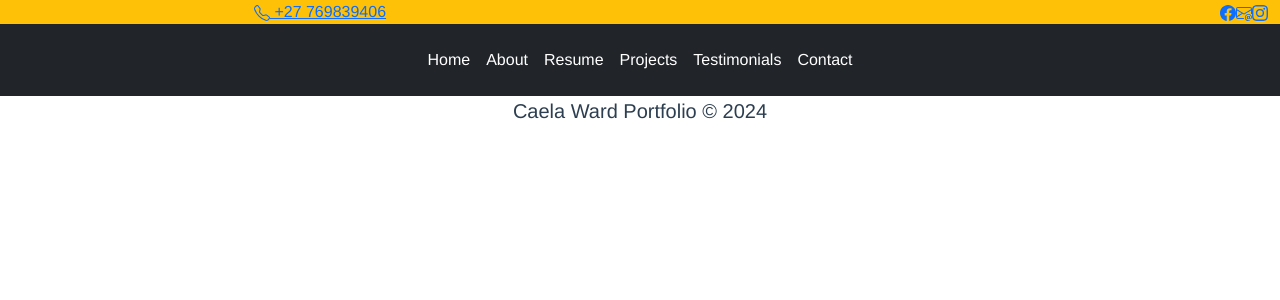
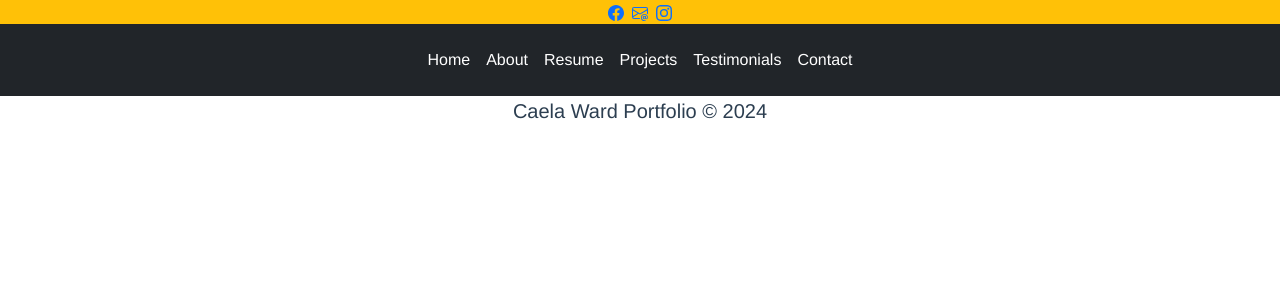
Before and after one commit to caelaward/vue-portfolio, a Vue app: page / in a window 1280 px wide. Shown: the top 300 px of the page. Built offline with nearby package versions, Linux system fonts and the light colour scheme.

Commit message:
changed top of nav

```diff
--- a/src/components/NavComp.vue
+++ b/src/components/NavComp.vue
@@ -2,18 +2,18 @@
 
 <div class="container-fluid bg-warning">
 <div class="row justify-content-between">
-<div class="col ">
+<!-- <div class="col ">
 <p class="mb-0 phone"><span class="fa fa-phone"></span> <a href="#"><svg xmlns="http://www.w3.org/2000/svg" width="16" height="16" fill="currentColor" class="bi bi-telephone" viewBox="0 0 16 16">
   <path d="M3.654 1.328a.678.678 0 0 0-1.015-.063L1.605 2.3c-.483.484-.661 1.169-.45 1.77a17.6 17.6 0 0 0 4.168 6.608 17.6 17.6 0 0 0 6.608 4.168c.601.211 1.286.033 1.77-.45l1.034-1.034a.678.678 0 0 0-.063-1.015l-2.307-1.794a.68.68 0 0 0-.58-.122l-2.19.547a1.75 1.75 0 0 1-1.657-.459L5.482 8.062a1.75 1.75 0 0 1-.46-1.657l.548-2.19a.68.68 0 0 0-.122-.58zM1.884.511a1.745 1.745 0 0 1 2.612.163L6.29 2.98c.329.423.445.974.315 1.494l-.547 2.19a.68.68 0 0 0 .178.643l2.457 2.457a.68.68 0 0 0 .644.178l2.189-.547a1.75 1.75 0 0 1 1.494.315l2.306 1.794c.829.645.905 1.87.163 2.611l-1.034 1.034c-.74.74-1.846 1.065-2.877.702a18.6 18.6 0 0 1-7.01-4.42 18.6 18.6 0 0 1-4.42-7.009c-.362-1.03-.037-2.137.703-2.877z"/>
 </svg>  +27 769839406</a></p>
-</div>
-<div class="col d-flex justify-content-end">
+</div> -->
+<div class="col d-flex justify-content-center ">
 <div class="social-media">
 <p class="mb-0 d-flex">
-<a href="#" class="d-flex align-items-center justify-content-center "><span class="fa fa-facebook"><svg xmlns="http://www.w3.org/2000/svg" width="16" height="16" fill="currentColor" class="bi bi-facebook" viewBox="0 0 16 16">
+<a href="#" class="d-flex align-items-center justify-content-center me-2"><span class="fa fa-facebook"><svg xmlns="http://www.w3.org/2000/svg" width="16" height="16" fill="currentColor" class="bi bi-facebook" viewBox="0 0 16 16">
   <path d="M16 8.049c0-4.446-3.582-8.05-8-8.05C3.58 0-.002 3.603-.002 8.05c0 4.017 2.926 7.347 6.75 7.951v-5.625h-2.03V8.05H6.75V6.275c0-2.017 1.195-3.131 3.022-3.131.876 0 1.791.157 1.791.157v1.98h-1.009c-.993 0-1.303.621-1.303 1.258v1.51h2.218l-.354 2.326H9.25V16c3.824-.604 6.75-3.934 6.75-7.951"/>
 </svg></span></a>
-<a href="#" class="d-flex align-items-center justify-content-center "><span class="fa fa-twitter"><svg xmlns="http://www.w3.org/2000/svg" width="16" height="16" fill="currentColor" class="bi bi-envelope-at" viewBox="0 0 16 16">
+<a href="#" class="d-flex align-items-center justify-content-center me-2"><span class="fa fa-twitter"><svg xmlns="http://www.w3.org/2000/svg" width="16" height="16" fill="currentColor" class="bi bi-envelope-at" viewBox="0 0 16 16">
   <path d="M2 2a2 2 0 0 0-2 2v8.01A2 2 0 0 0 2 14h5.5a.5.5 0 0 0 0-1H2a1 1 0 0 1-.966-.741l5.64-3.471L8 9.583l7-4.2V8.5a.5.5 0 0 0 1 0V4a2 2 0 0 0-2-2zm3.708 6.208L1 11.105V5.383zM1 4.217V4a1 1 0 0 1 1-1h12a1 1 0 0 1 1 1v.217l-7 4.2z"/>
   <path d="M14.247 14.269c1.01 0 1.587-.857 1.587-2.025v-.21C15.834 10.43 14.64 9 12.52 9h-.035C10.42 9 9 10.36 9 12.432v.214C9 14.82 10.438 16 12.358 16h.044c.594 0 1.018-.074 1.237-.175v-.73c-.245.11-.673.18-1.18.18h-.044c-1.334 0-2.571-.788-2.571-2.655v-.157c0-1.657 1.058-2.724 2.64-2.724h.04c1.535 0 2.484 1.05 2.484 2.326v.118c0 .975-.324 1.39-.639 1.39-.232 0-.41-.148-.41-.42v-2.19h-.906v.569h-.03c-.084-.298-.368-.63-.954-.63-.778 0-1.259.555-1.259 1.4v.528c0 .892.49 1.434 1.26 1.434.471 0 .896-.227 1.014-.643h.043c.118.42.617.648 1.12.648m-2.453-1.588v-.227c0-.546.227-.791.573-.791.297 0 .572.192.572.708v.367c0 .573-.253.744-.564.744-.354 0-.581-.215-.581-.8Z"/>
 </svg></span></a>
```
